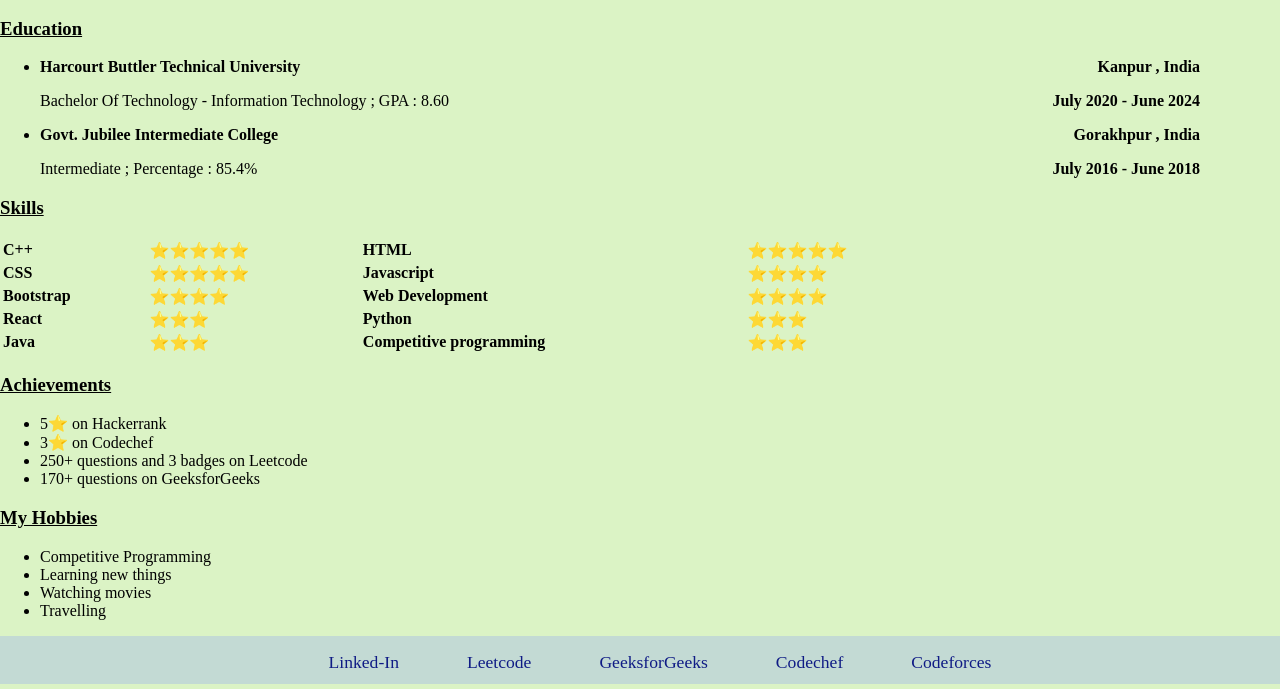
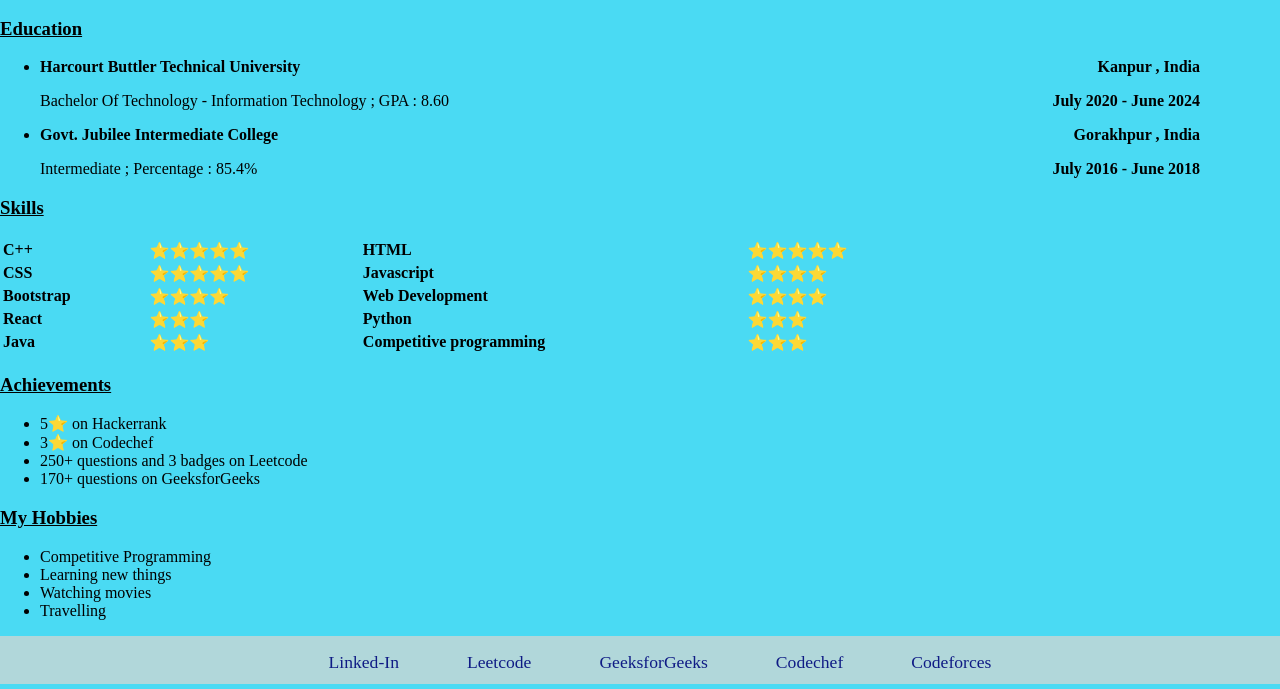
Before and after one commit to raviVerma786/CV, a plain HTML site: page index.html in a window 1280 px wide. Shown: the part 181-870 px from the top of the page. Drawn offline with Linux system fonts and the light colour scheme.

Commit message:
Back to original backgroud

```diff
--- a/index.html
+++ b/index.html
@@ -9,7 +9,7 @@
 <link rel="icon" href="cv.jpg" type="image/x-icon">
 <style>
     body{
-        background-color: rgb(219, 243, 197);
+        background-color: rgb(74, 218, 243);
         margin: 0;
     }
     .header{
```
